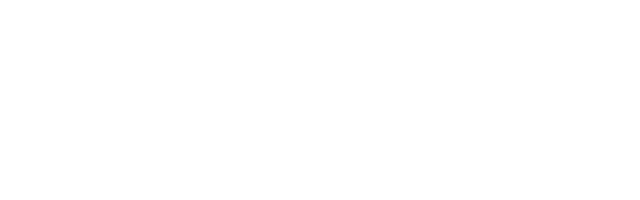
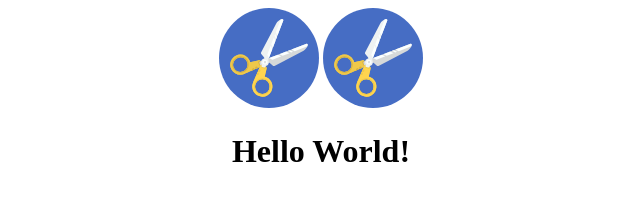
Before and after one commit to html-wezom-course-15/k15-homework05, a plain HTML site: page index.html in a window 1280 px wide. Shown: the whole page, without its empty margins (319-959 px from the left). Drawn offline with Linux system fonts and the light colour scheme.

Commit message:
Hello World!

```diff
--- a/index.html
+++ b/index.html
@@ -5,6 +5,10 @@
 	<title>Вёрстка письма</title>
 </head>
 <body>
-	<!-- ВАШ КОД )) -->
+	<div align="center">
+		<img src="images/logo.svg" alt="" width="100">
+		<img src="/images/logo.svg" alt="" width="100">
+		<h1>Hello World!</h1>
+	</div>
 </body>
 </html>
```
Also changed, not shown: images/logo.svg (added), 1 other file.
